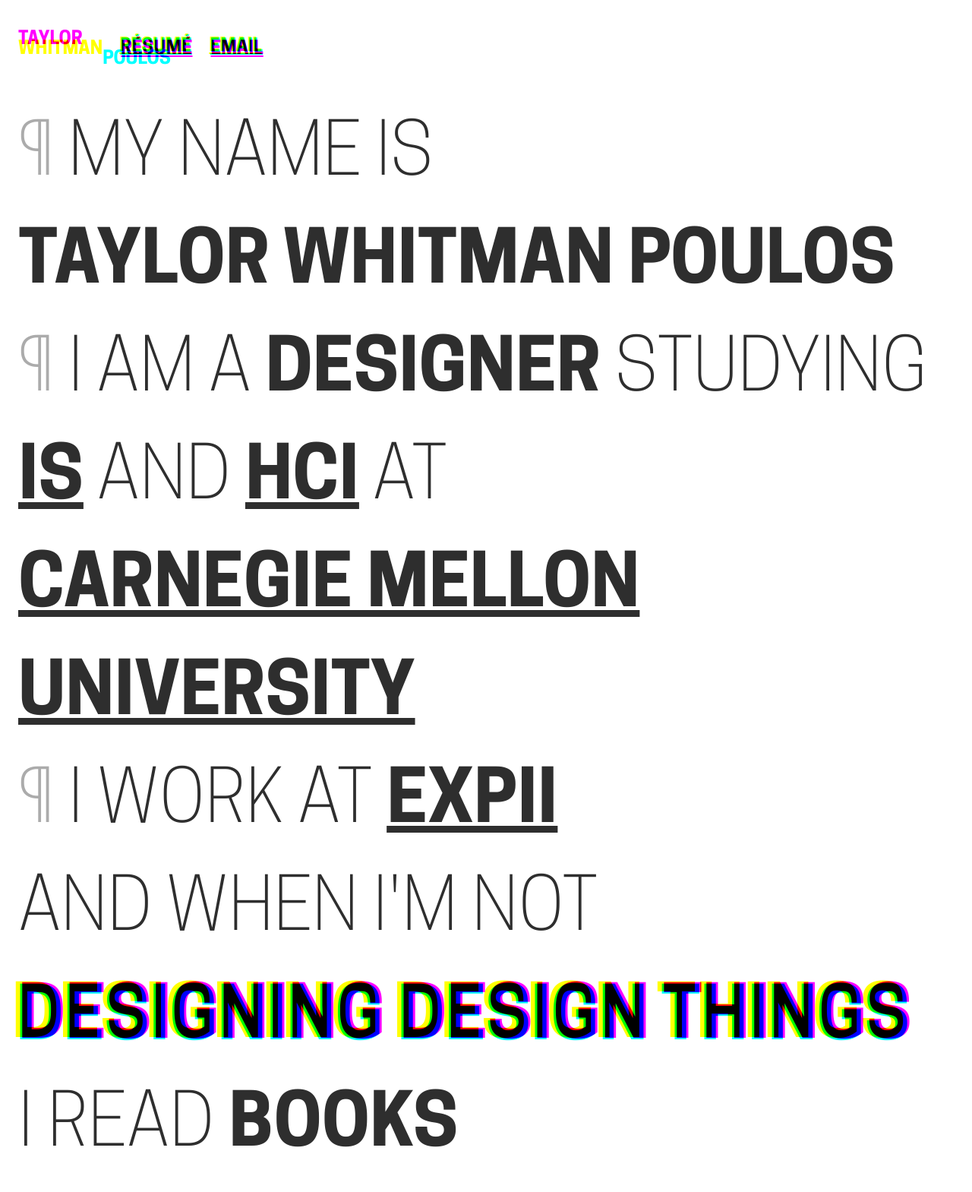
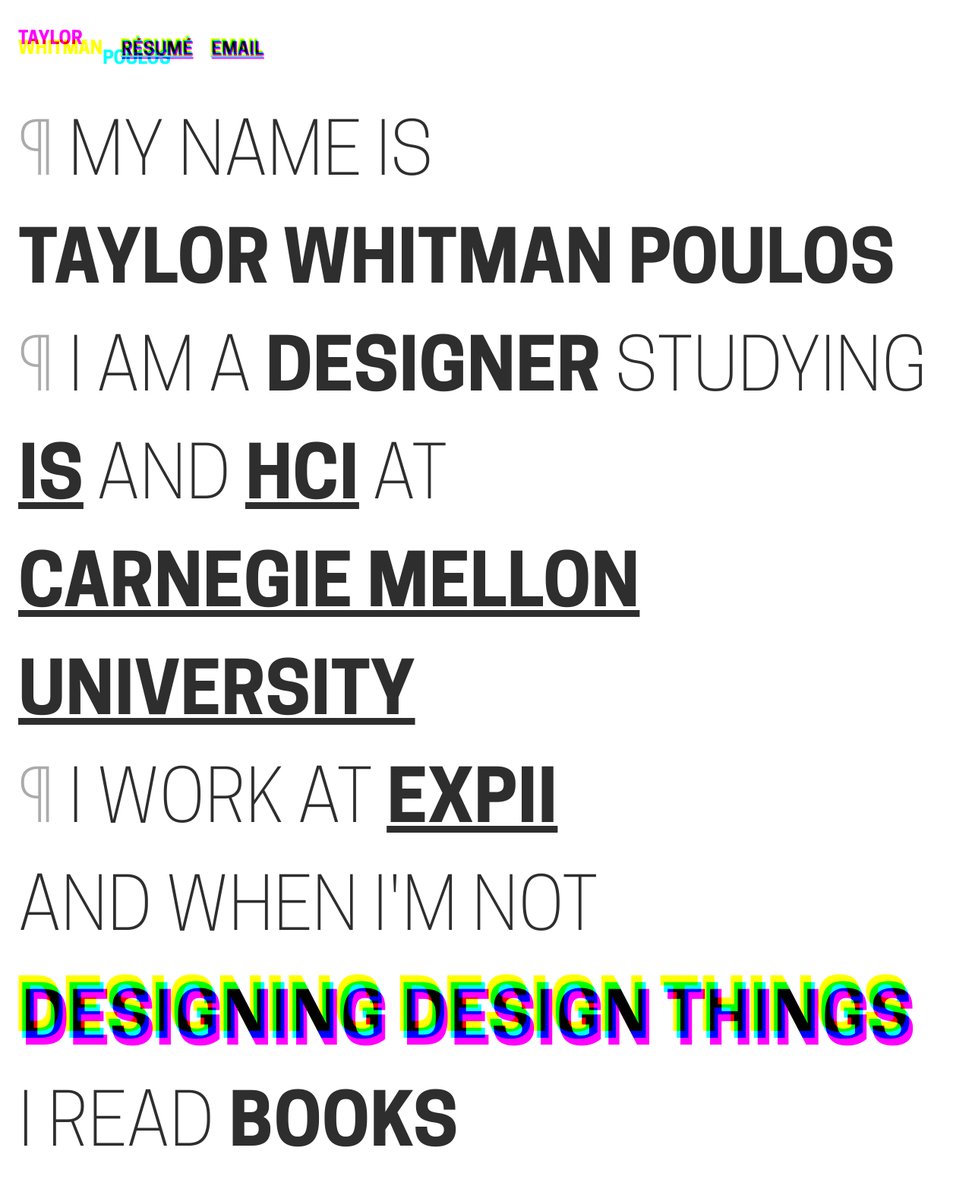
Before and after one commit to tpoulos/tpoulos.github.io, a Jekyll site: the page built from index.html, in a window 1280 px wide. Shown: the whole page at 76% size. Built offline with Jekyll 4.4.1, drawn with Linux system fonts in a browser that asks for light colours; nearby versions of some CDN libraries.

Commit message:
finished the hover effect

```diff
--- a/_includes/style.scss
+++ b/_includes/style.scss
@@ -53,6 +53,10 @@
 	opacity: 0.8;
 }
 
+.clickable {
+  cursor: pointer;
+}
+
 .name {
 	position: relative;
 	text-decoration: none;
@@ -74,25 +78,47 @@
 
 .clickable-container {
   position: relative;
+	font-family: "cooper_hewittbold", helvetica, arial;
 }
 
 .first-clickable {
   position: absolute;
-  top: -.13em;
-  left: -.03em;
   color: cyan;
+  transform: translate(0em, 0em);
+  transition: transform .05s;
+
 }
 
 .second-clickable {
   position: absolute;
-  top: -.16em;
-  left: -.09em;
+  transform: translate(-0.05em, -0.1em);
   color: yellow;
+  transition: transform .05s;
 }
 
 .third-clickable {
   position: relative;
-  top: .1px;
-  left: .04px;
+  transform: translate(0.05em, 0.1em);
   color: magenta;
+  transition: transform .05s;
+
+  display: inline-block;
 }
+
+.clickable-container:hover > .first-clickable {
+  transform: translate(-0.1em, -0.05em);
+}
+
+.clickable-container:hover > .second-clickable {
+  transform: translate(-0.2em, -0.25em);
+}
+
+.clickable-container:hover > .third-clickable {
+  transform: translate(0.1em, 0.2em);
+}
+
+.clickable-container:active > .first-clickable,
+.clickable-container:active > .second-clickable,
+.clickable-container:active > .third-clickable {
+    transform: translate(0em, 0em);
+}
--- a/index.html
+++ b/index.html
@@ -5,16 +5,53 @@
 
 <p class="scale-text">My name is <br><em>Taylor Whitman Poulos</em>
 <p class="scale-text">I am a <em>designer</em> studying <em><a href="http://talk.collegeconfidential.com/carnegie-mellon-university/1245959-someone-give-me-a-summary-of-information-systems.html">IS</a></em> and <em><a href="http://www.kashyaptodi.com/chi2015/institutions">HCI</a></em> at <br><em><a href="http://www.quora.com/Why-would-someone-choose-Carnegie-Mellon-over-Harvard">Carnegie Mellon University</a></em>
-<p class="scale-text">I work at <em><a href="http://expii.com">expii</a></em> <br>and when I'm not <br><em><span class="clickable-container"><span class="clickable">designing design things</span></span></em> <br>I read <em>books</em>
+<p class="scale-text">I work at <em><a href="http://expii.com">expii</a></em> <br>and when I'm not <br>
+
+<div class="clickable-container scale-text" id="flavor-text"><div class="clickable">designing design things</div></div>
+
+
+<div class="scale-text"> I read <em>books</em> </div>
 
 
 <script>
+  THINGS_I_DO = [
+  "Crafting pixels with <3s",
+  "Wishing I were cool like Jony Ive",
+  "Using the word \"scrum\" as a verb",
+  "Working on my w3schools certification",
+  "Doing \"user research\"",
+  "Doubling my whitespace",
+  "Paying attention in class"]
+
+  count = 0;
+
+
+  function splitContent(element) {
+      $(element).clone().addClass("first-clickable").insertBefore(element)
+      $(element).clone().addClass("second-clickable").insertBefore(element)
+      $(element).addClass("third-clickable")
+  }
+
+
   $(document).ready(function() {
     jQuery.each($(".clickable"), function(key, value) {
-      $(value).clone().addClass("first-clickable").insertBefore(value)
-      $(value).clone().addClass("second-clickable").insertBefore(value)
-      $(value).addClass("third-clickable")
+      splitContent(value)
     });
 
+    $("#flavor-text").click(function() {
+      $(this).empty()
+
+      textContent = $('<div/>', {
+          class: 'clickable',
+          text: THINGS_I_DO[count]
+      })
+
+      textContent.appendTo(this);
+
+      count = (count + 1) % THINGS_I_DO.length;
+
+      setTimeout(function(){ splitContent(textContent) }, 0)
+    })
   })
+
 </script>
```
Also changed, not shown: 1 other file.
